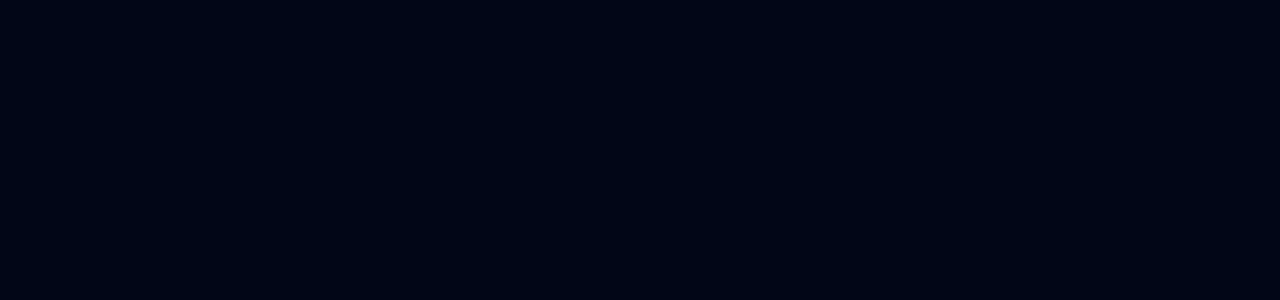
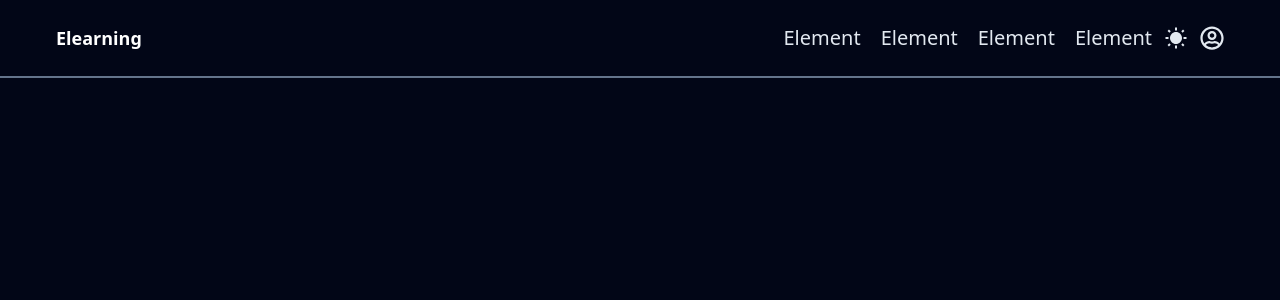
Before and after one commit to rovertnet/portail, a React (Vite) app: page / in a window 1280 px wide. Shown: the top 300 px of the page. Built offline with nearby package versions, Linux system fonts and the light colour scheme.

Commit message:
last commit

```diff
--- a/src/component/navbar/Navbar.jsx
+++ b/src/component/navbar/Navbar.jsx
@@ -1,8 +1,27 @@
+import { FaRegUserCircle } from "react-icons/fa";
+import { IoMdSunny } from "react-icons/io";
+
 
 export default function Navbar() {
   return (
     <>
+      <div className="block border-b-2 border-slate-500 sm:px-14 px-14 sm:py-6 py-5">
+        <div className="flex justify-between items-center">
+          <h1 className="text-white text-xl sm:text-lg font-bold">Elearning</h1>
 
+          {/* items menu */}
+          <div className="flex justify-center items-center gap-3">
+            <ul className=" flex justify-center items-center gap-5 text-xl text-slate-200">
+              <li>Element</li>
+              <li>Element</li>
+              <li>Element</li>
+              <li>Element</li>
+            </ul>
+            <IoMdSunny className="text-2xl text-slate-200" />
+            <FaRegUserCircle className="text-2xl text-slate-200" />
+          </div>
+        </div>
+      </div>
     </>
-  )
+  );
 }
```
